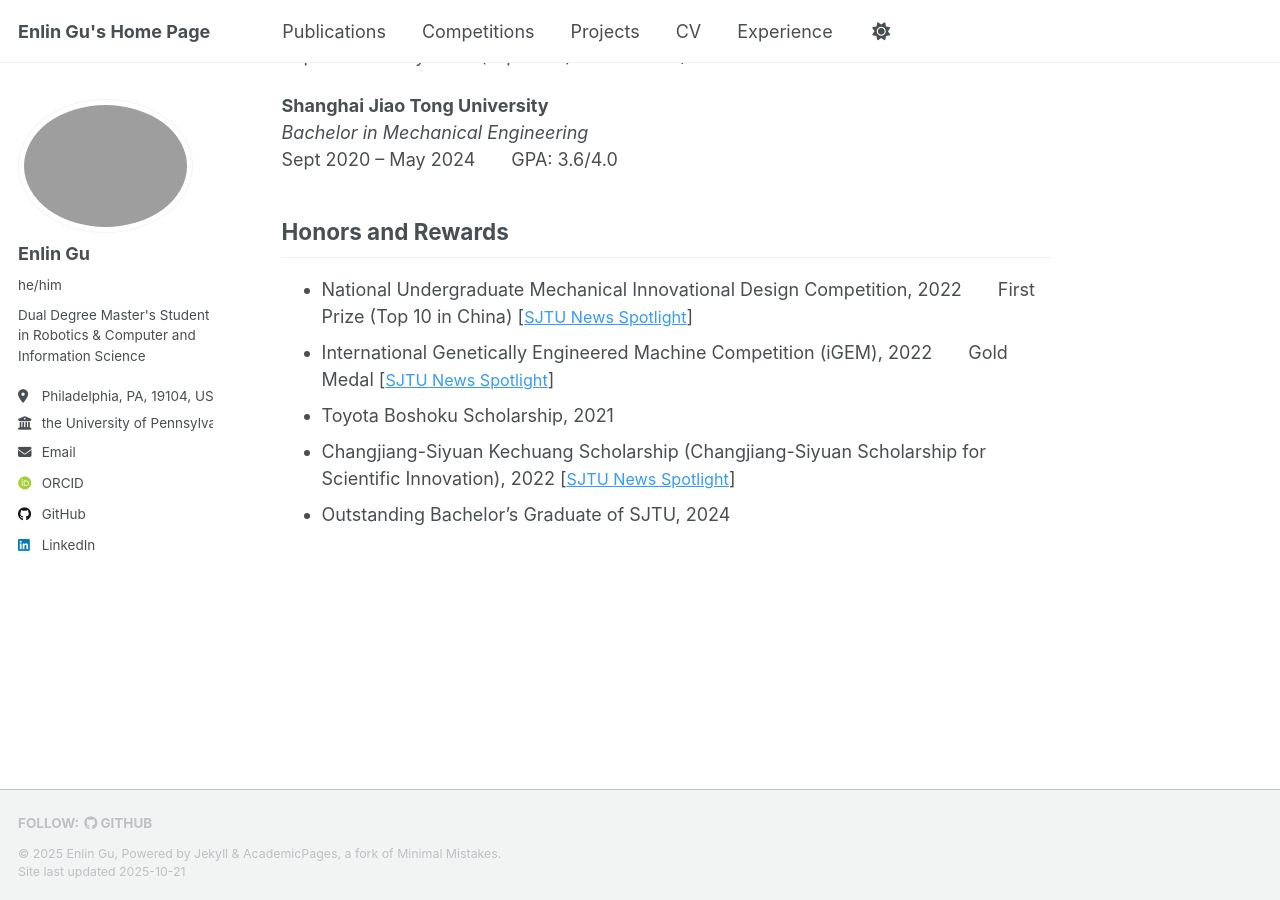
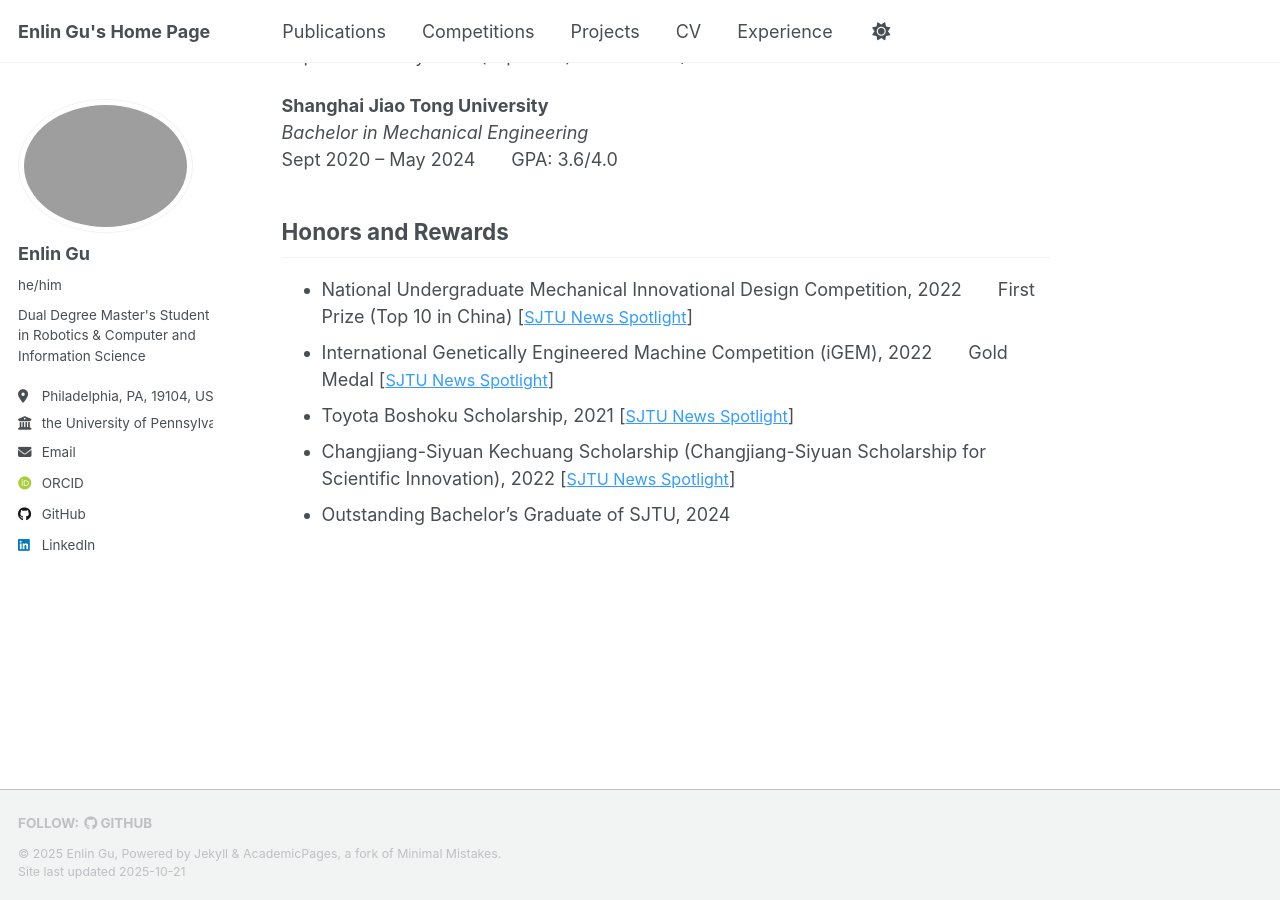
Before and after one commit to Gelrignard/gelrignard.github.io, a Jekyll site: the page built from _pages/about.md, in a window 1280 px wide and 900 px high, scrolled down 587 px. Built offline with Jekyll 4.4.1, drawn with Linux system fonts in a browser that asks for light colours; some web fonts are replaced; a script that is not in the unit is left out.

Commit message:
update news

```diff
--- a/_pages/about.md
+++ b/_pages/about.md
@@ -29,6 +29,6 @@
 
 - National Undergraduate Mechanical Innovational Design Competition, 2022  First Prize (Top 10 in China) [<a href="https://mp.weixin.qq.com/s/geIgz6VzAoUXodHZOrdXmQ" style="color: #339CFF; font-size: 0.9em; text-decoration: underline;">SJTU News Spotlight</a>]
 - International Genetically Engineered Machine Competition (iGEM), 2022  Gold Medal [<a href="https://mp.weixin.qq.com/s/Nppf3-aUx5WBvEkinaOKRg" style="color: #339CFF; font-size: 0.9em; text-decoration: underline;">SJTU News Spotlight</a>]
-- Toyota Boshoku Scholarship, 2021
+- Toyota Boshoku Scholarship, 2021 [<a href="https://news.sjtu.edu.cn/zhxw/20211206/164271.html" style="color: #339CFF; font-size: 0.9em; text-decoration: underline;">SJTU News Spotlight</a>]
 - Changjiang-Siyuan Kechuang Scholarship (Changjiang-Siyuan Scholarship for Scientific Innovation), 2022 [<a href="https://mp.weixin.qq.com/s/QOfbLO4UIn3eJUXqgtaX-g" style="color: #339CFF; font-size: 0.9em; text-decoration: underline;">SJTU News Spotlight</a>]
 - Outstanding Bachelor’s Graduate of SJTU, 2024
```
Also changed, not shown: images/magnetic.png (added), 1 other file.
